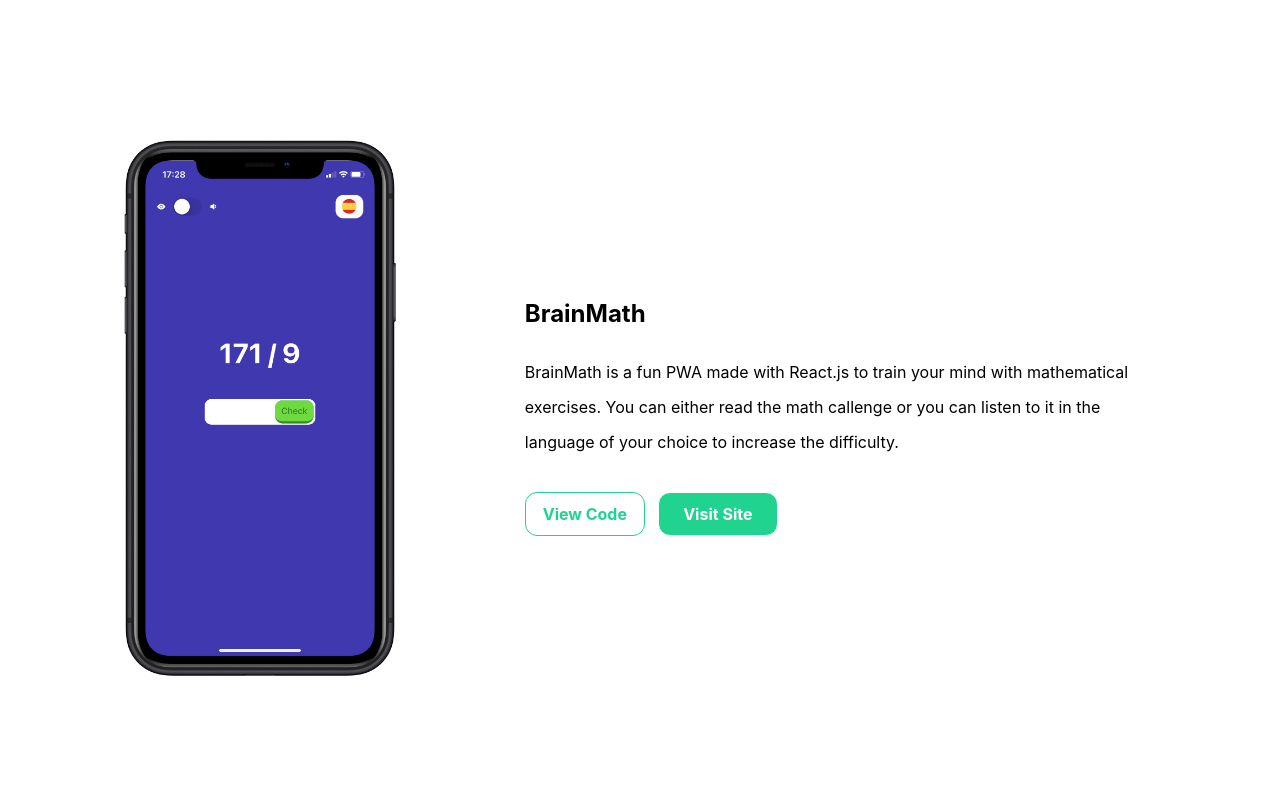
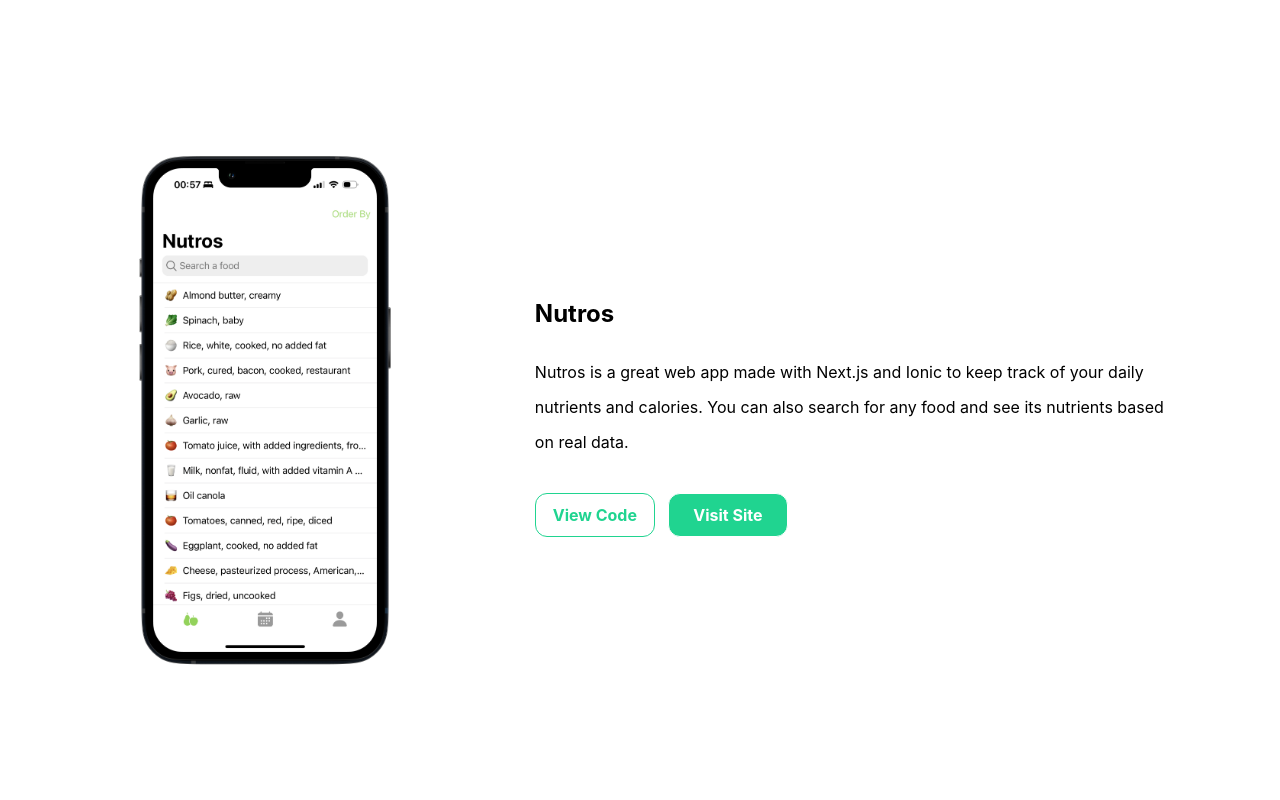
Before and after one commit to joamartico/portfolio, a Next.js app: page /joamartico in a window 1280 px wide. Shown: the part 2500-3300 px from the top of the page. Built offline with nearby package versions, Linux system fonts and the light colour scheme.

Commit message:
add nutros also to joamartico.js

```diff
--- a/pages/joamartico.js
+++ b/pages/joamartico.js
@@ -116,6 +116,11 @@
 						title="MyWeeks"
 						description="A great Progressive Web App (PWA) to use as a weekly calendar made with Next.js, Ionic and Firebase. Ideal to set daily and weekly goals, add notes for the week and also set monthly and yearly goals and notes."
 						name="myweeks"
+					/>
+					<Project
+						title="Nutros"
+						description="Nutros is a great web app made with Next.js and Ionic to keep track of your daily nutrients and calories. You can also search for any food and see its nutrients based on real data."
+						name="nutros"
 					/>
 					<Project
 						title="BrainMath"
```
